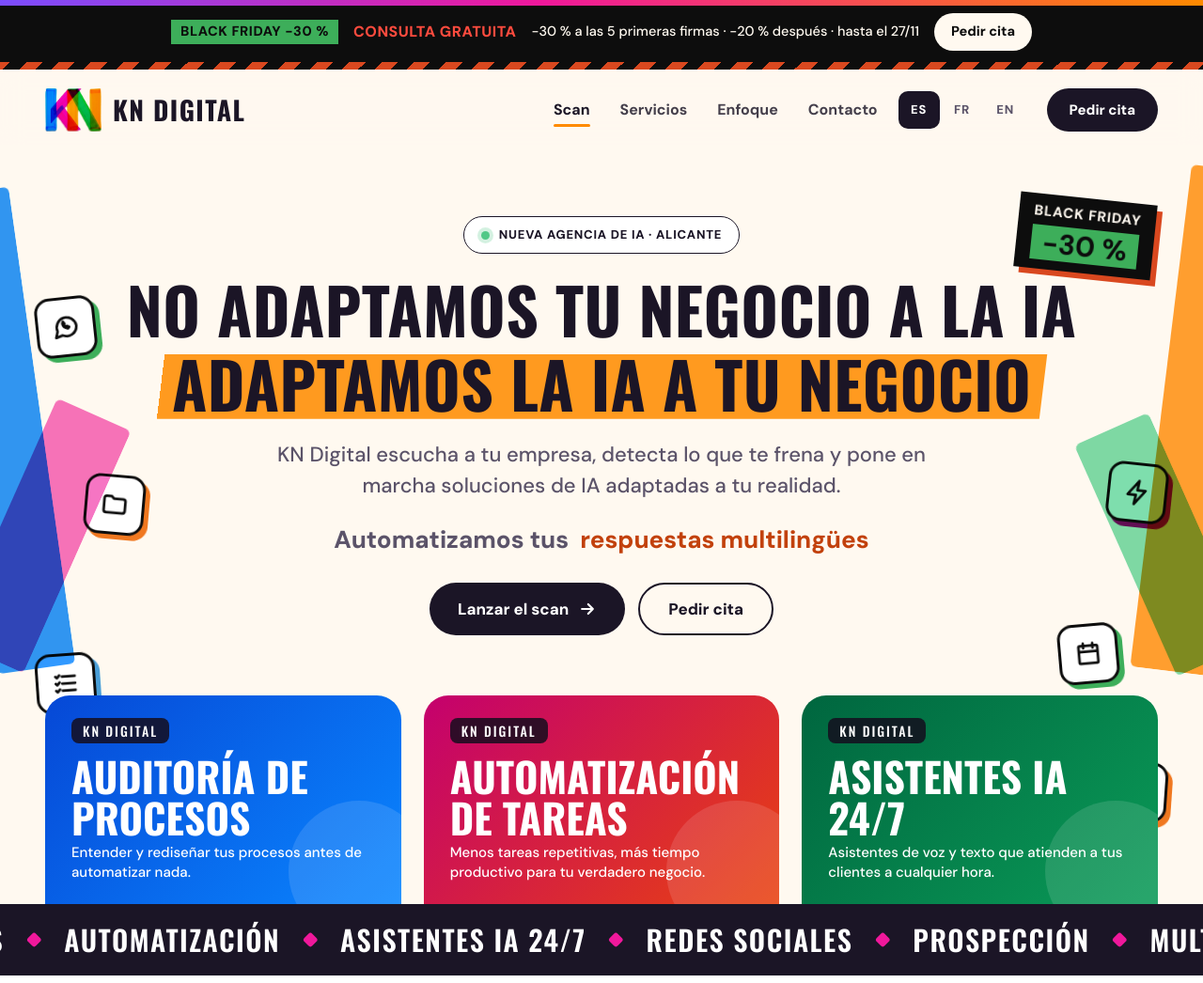
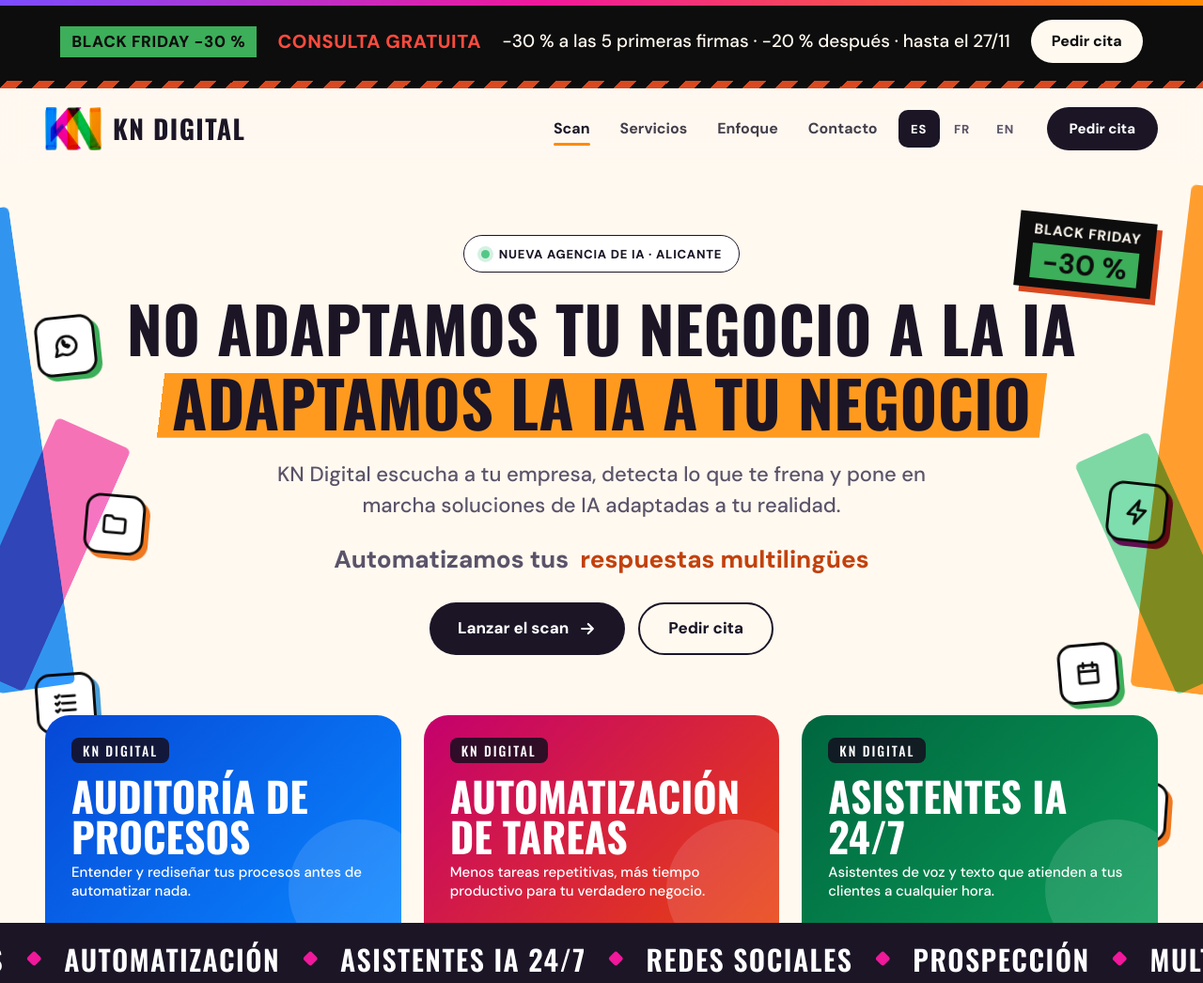
Before and after one commit to Iverfou/KN, a plain HTML site: page index.html in a window 1280 px wide. Shown: the top 1046 px of the page at 94% size. Drawn offline with nearby package versions, Linux system fonts and the light colour scheme.

Commit message:
Enlarge top Black Friday bar (min 2.5cm, bigger text and button)
Co-Authored-By: Claude Sonnet 5.5 <noreply@anthropic.com>
Claude-Session: https://claude.ai/code/session_01TkhYXcxQc6wMmeq8Fkr9dt

```diff
--- a/index.html
+++ b/index.html
@@ -56,7 +56,7 @@ section[id]{scroll-margin-top:72px}
 .topbar{position:fixed;left:0;right:0;top:0;height:6px;z-index:60;background:linear-gradient(90deg,#7a4dff,#f0189b 45%,#ff8a00)}
 
 /* ---------- nav ---------- */
-.bfbar{position:relative;z-index:55;display:flex;flex-wrap:wrap;align-items:center;justify-content:center;gap:8px 16px;padding:14px 16px 12px;background:#0d0d0d;color:#fff9f0;font-size:14.5px;line-height:1.35;text-align:center;border-bottom:8px solid;border-image:repeating-linear-gradient(135deg,#d9481f 0 12px,#0d0d0d 12px 24px) 8}.bfbar[hidden]{display:none}.bfbar b{background:#3dae5a;color:#0d0d0d;padding:3px 10px;font-weight:800;letter-spacing:.04em}.bfbar .bfred{color:#ff4b3e;font-weight:900;font-size:16px;letter-spacing:.03em;text-transform:uppercase}.bfbar a{display:inline-flex;align-items:center;min-height:40px;padding:6px 18px;border-radius:999px;background:#fff9f0;color:#0d0d0d;font-weight:800;text-decoration:none}
+.bfbar{position:relative;z-index:55;display:flex;flex-wrap:wrap;align-items:center;justify-content:center;gap:8px 16px;min-height:2.5cm;padding:16px 18px 14px;background:#0d0d0d;color:#fff9f0;font-size:15.5px;line-height:1.35;text-align:center;border-bottom:8px solid;border-image:repeating-linear-gradient(135deg,#d9481f 0 12px,#0d0d0d 12px 24px) 8}.bfbar[hidden]{display:none}@media(max-width:599px){.bfbar{padding:12px 14px 10px;gap:6px 12px;font-size:14.5px}.bfbar b{font-size:15px;padding:4px 10px}.bfbar .bfred{font-size:19px}.bfbar a{min-height:42px;padding:6px 20px;font-size:15px}}@media(min-width:900px){.bfbar{font-size:19px;gap:10px 22px}.bfbar b{font-size:20px}.bfbar .bfred{font-size:25px}.bfbar a{font-size:18px;min-height:50px}}.bfbar b{background:#3dae5a;color:#0d0d0d;padding:5px 12px;font-size:17px;font-weight:800;letter-spacing:.04em}.bfbar .bfred{color:#ff4b3e;font-weight:900;font-size:20px;letter-spacing:.03em;text-transform:uppercase}.bfbar a{display:inline-flex;align-items:center;min-height:46px;padding:8px 22px;font-size:16px;border-radius:999px;background:#fff9f0;color:#0d0d0d;font-weight:800;text-decoration:none}
 .bfdeco{position:absolute;inset:0;pointer-events:none;display:none}.bfdeco[hidden]{display:none}
 @media(min-width:1100px){.bfdeco{display:block}}
 .bfi{position:absolute;width:64px;height:64px;display:grid;place-items:center;background:#fff;border:3px solid #0d0d0d;border-radius:16px;box-shadow:5px 5px 0 var(--c);color:#0d0d0d;--r:0deg;transform:rotate(var(--r));animation:bfFloat 7s ease-in-out infinite;animation-delay:var(--dl,0s)}
```
